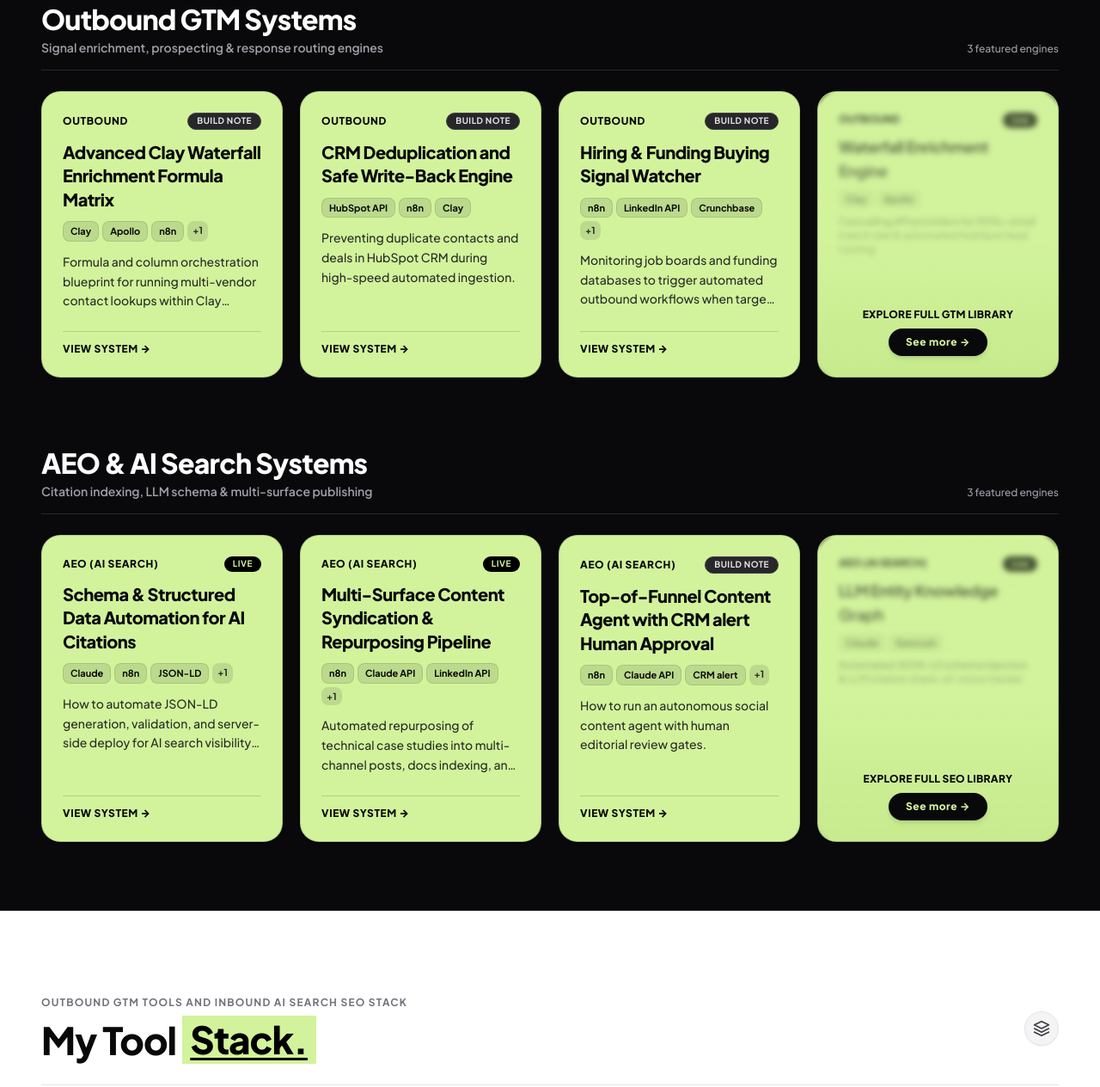
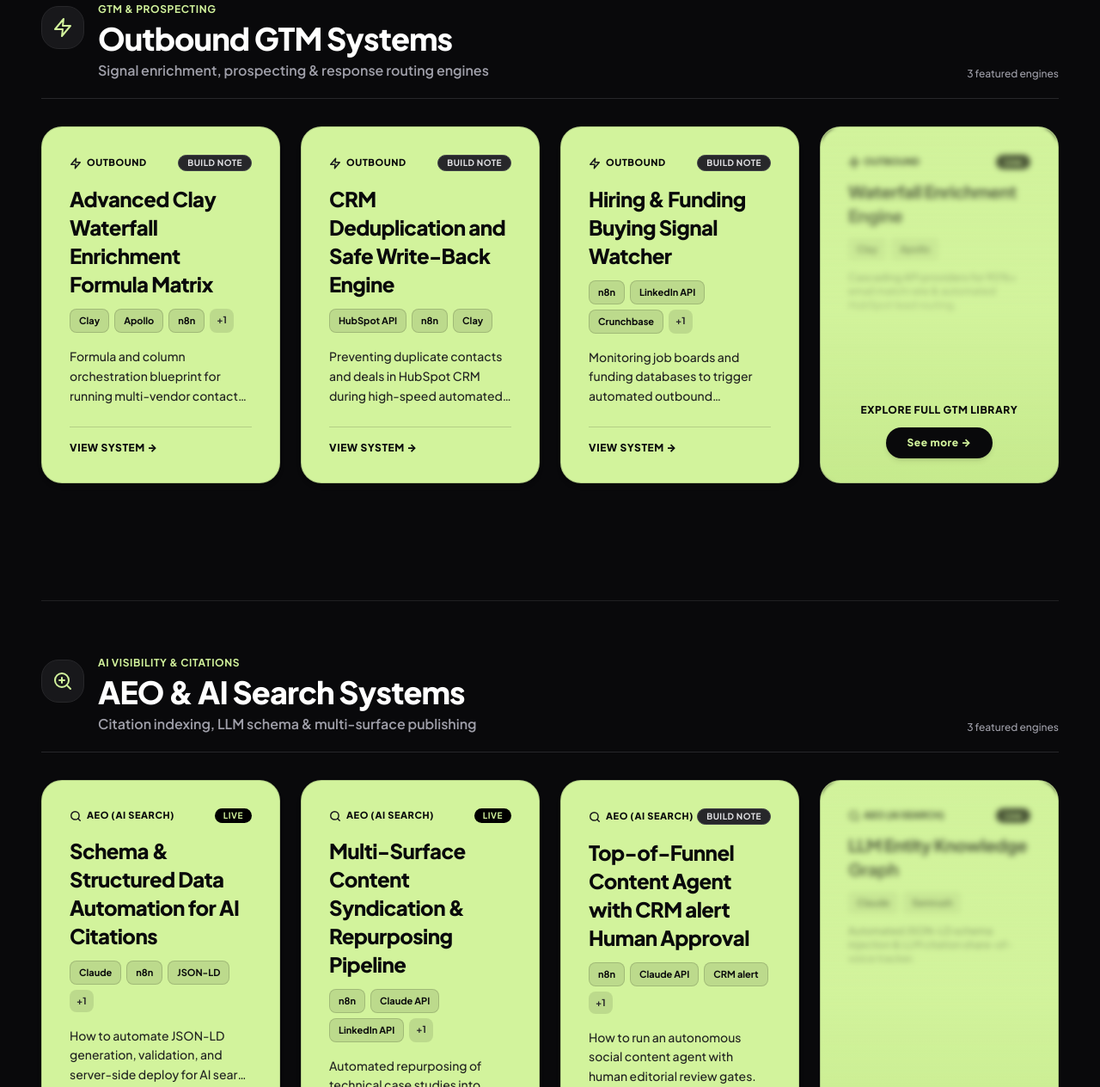
Before and after one commit to digital-experts-team/AI-Growth-Portfolio, an Astro site: page / in a window 1280 px wide. Shown: the part 1436-2700 px from the top of the page at 86% size. Built offline with nearby package versions, Linux system fonts and the light colour scheme; Astro itself is replaced by a stand-in of ours; no server answers.

Commit message:
Enhance Section 2 spacing, enlarge cards, and add visual icons to Growth Systems

```diff
--- a/src/components/MyLibrarySection.astro
+++ b/src/components/MyLibrarySection.astro
@@ -54,25 +54,36 @@
   </div>
 
   <!-- Inner Black Container wrapping only the sub-sections inside -->
-  <div class="w-full bg-zinc-950 text-white py-14 sm:py-20 px-4 sm:px-6 lg:px-12">
-    <div class="max-w-[1360px] mx-auto flex flex-col gap-14 sm:gap-16">
+  <div class="w-full bg-zinc-950 text-white pt-14 sm:pt-20 pb-24 sm:pb-36 px-4 sm:px-6 lg:px-12">
+    <div class="max-w-[1360px] mx-auto flex flex-col gap-16 sm:gap-24">
 
       <!-- SUB-SECTION 1: OUTBOUND SYSTEMS -->
-      <div class="flex flex-col gap-6">
-        <div class="flex flex-col sm:flex-row sm:items-end justify-between gap-2 pb-4 border-b border-zinc-800">
+      <div class="flex flex-col gap-8">
+        <div class="flex flex-col sm:flex-row sm:items-end justify-between gap-4 pb-5 border-b border-zinc-800">
+          <div class="flex items-start gap-4">
+            <!-- Icon Badge for Outbound -->
+            <div class="p-3 rounded-2xl bg-zinc-900 border border-zinc-800 text-[#d2f39c] shrink-0 mt-1">
+              <svg class="w-6 h-6" viewBox="0 0 24 24" fill="none" stroke="currentColor" stroke-width="2" stroke-linecap="round" stroke-linejoin="round">
+                <polygon points="13 2 3 14 12 14 11 22 21 10 12 10 13 2"></polygon>
+              </svg>
+            </div>
             <div>
-            <h3 class="text-2xl sm:text-3xl lg:text-[32px] font-black text-white tracking-tight font-display">
+              <div class="flex items-center gap-2 mb-1">
+                <span class="text-xs font-mono font-bold uppercase tracking-wider text-[#d2f39c]">GTM & Prospecting</span>
+              </div>
+              <h3 class="text-2xl sm:text-3xl lg:text-[36px] font-black text-white tracking-tight font-display">
                 Outbound GTM Systems
               </h3>
-            <p class="text-sm font-semibold text-zinc-400 mt-1 font-sans">
+              <p class="text-sm sm:text-base font-semibold text-zinc-400 mt-1 font-sans">
                 Signal enrichment, prospecting & response routing engines
               </p>
             </div>
-          <span class="text-xs font-mono text-zinc-400 font-medium">3 featured engines</span>
+          </div>
+          <span class="text-xs font-mono text-zinc-400 font-medium shrink-0">3 featured engines</span>
         </div>
 
         <!-- Outbound Cards Grid (3 green cards + 1 visible blurred preview card) -->
-        <div class="grid grid-cols-1 sm:grid-cols-2 lg:grid-cols-4 gap-5">
+        <div class="grid grid-cols-1 sm:grid-cols-2 lg:grid-cols-4 gap-6">
           {outboundWorkflows.map((wf) => {
             const slug = wf.data.slug || wf.id;
             const isConstrained = slug.includes('enrichment') || slug.includes('watcher');
@@ -87,11 +98,16 @@
             return (
               <a
                 href={`/workflows/${slug}`}
-                class="bg-[#d2f39c] hover:bg-[#c8ea8d] border border-black/15 p-6 rounded-[22px] flex flex-col justify-between gap-6 group shadow-sm hover:shadow-md transition-all duration-300"
+                class="bg-[#d2f39c] hover:bg-[#c8ea8d] border border-black/15 p-7 sm:p-8 rounded-[24px] flex flex-col justify-between gap-6 group shadow-md hover:shadow-xl transition-all duration-300 transform hover:-translate-y-1"
               >
                 <div>
-                  <div class="flex items-center justify-between text-xs font-mono mb-3">
-                    <span class="text-zinc-950 font-black uppercase tracking-wider">Outbound</span>
+                  <div class="flex items-center justify-between text-xs font-mono mb-4">
+                    <span class="flex items-center gap-1.5 text-zinc-950 font-black uppercase tracking-wider text-[11px]">
+                      <svg class="w-3.5 h-3.5 text-zinc-900" viewBox="0 0 24 24" fill="none" stroke="currentColor" stroke-width="2.5" stroke-linecap="round" stroke-linejoin="round">
+                        <polygon points="13 2 3 14 12 14 11 22 21 10 12 10 13 2"></polygon>
+                      </svg>
+                      Outbound
+                    </span>
                     <span class={`px-2.5 py-0.5 rounded-full text-[10px] font-bold uppercase tracking-wider ${
                       statusLabel === 'Build note'
                         ? 'bg-zinc-800 text-zinc-200 border border-zinc-700'
@@ -103,31 +119,31 @@
                     </span>
                   </div>
 
-                  <h4 class="text-lg sm:text-xl font-extrabold text-zinc-950 group-hover:text-black transition-colors mb-3 leading-snug font-display">
+                  <h4 class="text-xl sm:text-2xl font-black text-zinc-950 group-hover:text-black transition-colors mb-3 leading-snug font-display">
                     {wf.data.title}
                   </h4>
 
                   <!-- Tool Pills placed BETWEEN Title and Description -->
-                  <div class="flex flex-wrap gap-1 mb-3">
+                  <div class="flex flex-wrap gap-1.5 mb-4">
                     {wf.data.tools.slice(0, 3).map((tool) => (
-                      <span class="px-2 py-0.5 rounded-md bg-black/10 text-zinc-950 font-mono text-[11px] font-bold border border-black/10">
+                      <span class="px-2.5 py-1 rounded-md bg-black/10 text-zinc-950 font-mono text-[11px] font-bold border border-black/15">
                         {tool}
                       </span>
                     ))}
                     {wf.data.tools.length > 3 && (
-                      <span class="px-1.5 py-0.5 rounded-md bg-black/10 text-zinc-800 font-mono text-[11px] font-bold">
+                      <span class="px-2 py-1 rounded-md bg-black/10 text-zinc-800 font-mono text-[11px] font-bold">
                         +{wf.data.tools.length - 3}
                       </span>
                     )}
                   </div>
 
-                  <p class="text-xs sm:text-sm text-zinc-900 font-medium leading-relaxed line-clamp-3 opacity-90">
+                  <p class="text-xs sm:text-sm text-zinc-900 font-medium leading-relaxed line-clamp-3 opacity-95">
                     {wf.data.description}
                   </p>
                 </div>
 
-                <div class="pt-3 border-t border-black/15 flex items-center justify-between">
-                  <span class="text-zinc-950 font-black text-xs font-mono uppercase tracking-wider group-hover:translate-x-1 transition-transform flex items-center gap-1">
+                <div class="pt-4 border-t border-black/15 flex items-center justify-between">
+                  <span class="text-zinc-950 font-black text-xs font-mono uppercase tracking-wider group-hover:translate-x-1.5 transition-transform flex items-center gap-1.5">
                     View system →
                   </span>
                 </div>
@@ -136,29 +152,32 @@
           })}
 
           <!-- 4th Card: Visible Blurred Rail Feel + See More Button -->
-          <div class="relative rounded-[22px] overflow-hidden border border-black/20 bg-[#d2f39c] p-6 flex flex-col justify-between group min-h-[260px]">
+          <div class="relative rounded-[24px] overflow-hidden border border-black/20 bg-[#d2f39c] p-7 sm:p-8 flex flex-col justify-between group min-h-[280px]">
             <!-- Background Card Mock - Highly Visible with Minimal Blur -->
             <div class="filter blur-[2.5px] opacity-75 select-none pointer-events-none flex flex-col justify-between h-full gap-4">
               <div>
-                <div class="flex justify-between text-xs font-mono mb-2">
-                  <span class="font-extrabold uppercase text-zinc-950">Outbound</span>
+                <div class="flex justify-between text-xs font-mono mb-3">
+                  <span class="flex items-center gap-1 font-extrabold uppercase text-zinc-950 text-[11px]">
+                    <svg class="w-3.5 h-3.5" viewBox="0 0 24 24" fill="none" stroke="currentColor" stroke-width="2.5"><polygon points="13 2 3 14 12 14 11 22 21 10 12 10 13 2"></polygon></svg>
+                    Outbound
+                  </span>
                   <span class="bg-black text-[#d2f39c] px-2.5 py-0.5 rounded-full text-[10px] font-bold">Live</span>
                 </div>
-                <h4 class="text-lg font-bold text-zinc-950 font-display">Waterfall Enrichment Engine</h4>
-                <div class="flex gap-1 my-2">
-                  <span class="bg-black/10 px-2 py-0.5 rounded text-[11px] font-bold text-zinc-950 font-mono">Clay</span>
-                  <span class="bg-black/10 px-2 py-0.5 rounded text-[11px] font-bold text-zinc-950 font-mono">Apollo</span>
+                <h4 class="text-xl font-black text-zinc-950 font-display">Waterfall Enrichment Engine</h4>
+                <div class="flex gap-1.5 my-3">
+                  <span class="bg-black/10 px-2.5 py-1 rounded text-[11px] font-bold text-zinc-950 font-mono">Clay</span>
+                  <span class="bg-black/10 px-2.5 py-1 rounded text-[11px] font-bold text-zinc-950 font-mono">Apollo</span>
                 </div>
                 <p class="text-xs text-zinc-900 font-medium line-clamp-3">Cascading API providers for 90%+ email match rate & automated HubSpot lead routing.</p>
               </div>
             </div>
 
             <!-- Clean Translucent Overlay with CTA -->
-            <div class="absolute inset-0 bg-gradient-to-t from-[#c5e98c]/90 via-[#d2f39c]/65 to-transparent backdrop-blur-[2px] p-6 flex flex-col items-center justify-end text-center gap-2 pb-6">
-              <span class="text-xs text-zinc-950 font-extrabold font-mono uppercase tracking-wide">Explore full GTM library</span>
+            <div class="absolute inset-0 bg-gradient-to-t from-[#c5e98c]/95 via-[#d2f39c]/70 to-transparent backdrop-blur-[2px] p-7 flex flex-col items-center justify-end text-center gap-3 pb-7">
+              <span class="text-xs text-zinc-950 font-black font-mono uppercase tracking-wider">Explore full GTM library</span>
               <a
                 href="/workflows"
-                class="px-5 py-2 rounded-full bg-zinc-950 hover:bg-zinc-800 text-[#d2f39c] text-xs font-extrabold font-mono tracking-wider transition-all shadow-md hover:shadow-lg"
+                class="px-6 py-2.5 rounded-full bg-zinc-950 hover:bg-zinc-800 text-[#d2f39c] text-xs font-black font-mono tracking-wider transition-all shadow-md hover:shadow-lg hover:scale-105"
               >
                 See more →
               </a>
@@ -167,22 +186,35 @@
         </div>
       </div>
 
-      <!-- SUB-SECTION 2: AEO (AI SEARCH) SYSTEMS -->
-      <div class="flex flex-col gap-6 pt-4">
-        <div class="flex flex-col sm:flex-row sm:items-end justify-between gap-2 pb-4 border-b border-zinc-800">
+      <!-- SUB-SECTION 2: AEO (AI SEARCH) SYSTEMS - Extra Top Margin & 2x Bottom Margin -->
+      <div class="flex flex-col gap-8 pt-12 sm:pt-16 mt-6 sm:mt-10 border-t border-zinc-800/80 mb-6 sm:mb-12">
+        <div class="flex flex-col sm:flex-row sm:items-end justify-between gap-4 pb-5 border-b border-zinc-800">
+          <div class="flex items-start gap-4">
+            <!-- Icon Badge for AEO / AI Search -->
+            <div class="p-3 rounded-2xl bg-zinc-900 border border-zinc-800 text-[#d2f39c] shrink-0 mt-1">
+              <svg class="w-6 h-6" viewBox="0 0 24 24" fill="none" stroke="currentColor" stroke-width="2" stroke-linecap="round" stroke-linejoin="round">
+                <circle cx="11" cy="11" r="8"></circle>
+                <line x1="21" y1="21" x2="16.65" y2="16.65"></line>
+                <path d="M11 8v6M8 11h6"></path>
+              </svg>
+            </div>
             <div>
-            <h3 class="text-2xl sm:text-3xl lg:text-[32px] font-black text-white tracking-tight font-display">
+              <div class="flex items-center gap-2 mb-1">
+                <span class="text-xs font-mono font-bold uppercase tracking-wider text-[#d2f39c]">AI Visibility & Citations</span>
+              </div>
+              <h3 class="text-2xl sm:text-3xl lg:text-[36px] font-black text-white tracking-tight font-display">
                 AEO & AI Search Systems
               </h3>
-            <p class="text-sm font-semibold text-zinc-400 mt-1 font-sans">
+              <p class="text-sm sm:text-base font-semibold text-zinc-400 mt-1 font-sans">
                 Citation indexing, LLM schema & multi-surface publishing
               </p>
             </div>
-          <span class="text-xs font-mono text-zinc-400 font-medium">3 featured engines</span>
+          </div>
+          <span class="text-xs font-mono text-zinc-400 font-medium shrink-0">3 featured engines</span>
         </div>
 
         <!-- AEO Cards Grid (3 green cards + 1 visible blurred preview card) -->
-        <div class="grid grid-cols-1 sm:grid-cols-2 lg:grid-cols-4 gap-5">
+        <div class="grid grid-cols-1 sm:grid-cols-2 lg:grid-cols-4 gap-6">
           {aeoWorkflows.map((wf) => {
             const slug = wf.data.slug || wf.id;
 
@@ -194,11 +226,17 @@
             return (
               <a
                 href={`/workflows/${slug}`}
-                class="bg-[#d2f39c] hover:bg-[#c8ea8d] border border-black/15 p-6 rounded-[22px] flex flex-col justify-between gap-6 group shadow-sm hover:shadow-md transition-all duration-300"
+                class="bg-[#d2f39c] hover:bg-[#c8ea8d] border border-black/15 p-7 sm:p-8 rounded-[24px] flex flex-col justify-between gap-6 group shadow-md hover:shadow-xl transition-all duration-300 transform hover:-translate-y-1"
               >
                 <div>
-                  <div class="flex items-center justify-between text-xs font-mono mb-3">
-                    <span class="text-zinc-950 font-black uppercase tracking-wider">AEO (AI Search)</span>
+                  <div class="flex items-center justify-between text-xs font-mono mb-4">
+                    <span class="flex items-center gap-1.5 text-zinc-950 font-black uppercase tracking-wider text-[11px]">
+                      <svg class="w-3.5 h-3.5 text-zinc-900" viewBox="0 0 24 24" fill="none" stroke="currentColor" stroke-width="2.5" stroke-linecap="round" stroke-linejoin="round">
+                        <circle cx="11" cy="11" r="8"></circle>
+                        <line x1="21" y1="21" x2="16.65" y2="16.65"></line>
+                      </svg>
+                      AEO (AI Search)
+                    </span>
                     <span class={`px-2.5 py-0.5 rounded-full text-[10px] font-bold uppercase tracking-wider ${
                       statusLabel === 'Build note'
                         ? 'bg-zinc-800 text-zinc-200 border border-zinc-700'
@@ -208,31 +246,31 @@
                     </span>
                   </div>
 
-                  <h4 class="text-lg sm:text-xl font-extrabold text-zinc-950 group-hover:text-black transition-colors mb-3 leading-snug font-display">
+                  <h4 class="text-xl sm:text-2xl font-black text-zinc-950 group-hover:text-black transition-colors mb-3 leading-snug font-display">
                     {wf.data.title}
                   </h4>
 
                   <!-- Tool Pills placed BETWEEN Title and Description -->
-                  <div class="flex flex-wrap gap-1 mb-3">
+                  <div class="flex flex-wrap gap-1.5 mb-4">
                     {wf.data.tools.slice(0, 3).map((tool) => (
-                      <span class="px-2 py-0.5 rounded-md bg-black/10 text-zinc-950 font-mono text-[11px] font-bold border border-black/10">
+                      <span class="px-2.5 py-1 rounded-md bg-black/10 text-zinc-950 font-mono text-[11px] font-bold border border-black/15">
                         {tool}
                       </span>
                     ))}
                     {wf.data.tools.length > 3 && (
-                      <span class="px-1.5 py-0.5 rounded-md bg-black/10 text-zinc-800 font-mono text-[11px] font-bold">
+                      <span class="px-2 py-1 rounded-md bg-black/10 text-zinc-800 font-mono text-[11px] font-bold">
                         +{wf.data.tools.length - 3}
                       </span>
                     )}
                   </div>
 
-                  <p class="text-xs sm:text-sm text-zinc-900 font-medium leading-relaxed line-clamp-3 opacity-90">
+                  <p class="text-xs sm:text-sm text-zinc-900 font-medium leading-relaxed line-clamp-3 opacity-95">
                     {wf.data.description}
                   </p>
                 </div>
 
-                <div class="pt-3 border-t border-black/15 flex items-center justify-between">
-                  <span class="text-zinc-950 font-black text-xs font-mono uppercase tracking-wider group-hover:translate-x-1 transition-transform flex items-center gap-1">
+                <div class="pt-4 border-t border-black/15 flex items-center justify-between">
+                  <span class="text-zinc-950 font-black text-xs font-mono uppercase tracking-wider group-hover:translate-x-1.5 transition-transform flex items-center gap-1.5">
                     View system →
                   </span>
                 </div>
@@ -241,29 +279,32 @@
           })}
 
           <!-- 4th Card: Visible Blurred Rail Feel + See More Button -->
-          <div class="relative rounded-[22px] overflow-hidden border border-black/20 bg-[#d2f39c] p-6 flex flex-col justify-between group min-h-[260px]">
+          <div class="relative rounded-[24px] overflow-hidden border border-black/20 bg-[#d2f39c] p-7 sm:p-8 flex flex-col justify-between group min-h-[280px]">
             <!-- Background Card Mock - Highly Visible with Minimal Blur -->
             <div class="filter blur-[2.5px] opacity-75 select-none pointer-events-none flex flex-col justify-between h-full gap-4">
               <div>
-                <div class="flex justify-between text-xs font-mono mb-2">
-                  <span class="font-extrabold uppercase text-zinc-950">AEO (AI Search)</span>
+                <div class="flex justify-between text-xs font-mono mb-3">
+                  <span class="flex items-center gap-1 font-extrabold uppercase text-zinc-950 text-[11px]">
+                    <svg class="w-3.5 h-3.5" viewBox="0 0 24 24" fill="none" stroke="currentColor" stroke-width="2.5"><circle cx="11" cy="11" r="8"></circle><line x1="21" y1="21" x2="16.65" y2="16.65"></line></svg>
+                    AEO (AI Search)
+                  </span>
                   <span class="bg-black text-[#d2f39c] px-2.5 py-0.5 rounded-full text-[10px] font-bold">Live</span>
                 </div>
-                <h4 class="text-lg font-bold text-zinc-950 font-display">LLM Entity Knowledge Graph</h4>
-                <div class="flex gap-1 my-2">
-                  <span class="bg-black/10 px-2 py-0.5 rounded text-[11px] font-bold text-zinc-950 font-mono">Claude</span>
-                  <span class="bg-black/10 px-2 py-0.5 rounded text-[11px] font-bold text-zinc-950 font-mono">Semrush</span>
+                <h4 class="text-xl font-black text-zinc-950 font-display">LLM Entity Knowledge Graph</h4>
+                <div class="flex gap-1.5 my-3">
+                  <span class="bg-black/10 px-2.5 py-1 rounded text-[11px] font-bold text-zinc-950 font-mono">Claude</span>
+                  <span class="bg-black/10 px-2.5 py-1 rounded text-[11px] font-bold text-zinc-950 font-mono">Semrush</span>
                 </div>
                 <p class="text-xs text-zinc-900 font-medium line-clamp-3">Automated JSON-LD schema injection & LLM citation share-of-voice tracker.</p>
               </div>
             </div>
 
             <!-- Clean Translucent Overlay with CTA -->
-            <div class="absolute inset-0 bg-gradient-to-t from-[#c5e98c]/90 via-[#d2f39c]/65 to-transparent backdrop-blur-[2px] p-6 flex flex-col items-center justify-end text-center gap-2 pb-6">
-              <span class="text-xs text-zinc-950 font-extrabold font-mono uppercase tracking-wide">Explore full SEO library</span>
+            <div class="absolute inset-0 bg-gradient-to-t from-[#c5e98c]/95 via-[#d2f39c]/70 to-transparent backdrop-blur-[2px] p-7 flex flex-col items-center justify-end text-center gap-3 pb-7">
+              <span class="text-xs text-zinc-950 font-black font-mono uppercase tracking-wider">Explore full SEO library</span>
               <a
                 href="/workflows"
-                class="px-5 py-2 rounded-full bg-zinc-950 hover:bg-zinc-800 text-[#d2f39c] text-xs font-extrabold font-mono tracking-wider transition-all shadow-md hover:shadow-lg"
+                class="px-6 py-2.5 rounded-full bg-zinc-950 hover:bg-zinc-800 text-[#d2f39c] text-xs font-black font-mono tracking-wider transition-all shadow-md hover:shadow-lg hover:scale-105"
               >
                 See more →
               </a>
```
Lines whose indentation alone changed are shown as unchanged.
